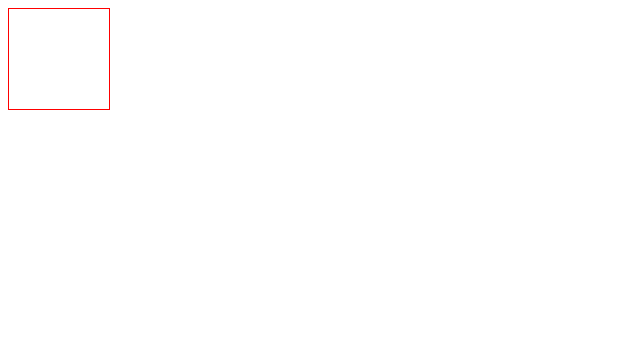
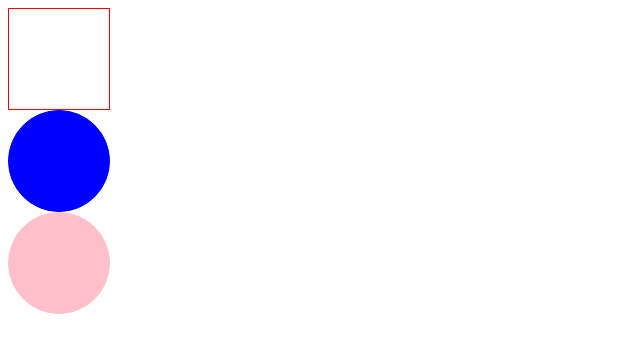
Before and after one commit to hgy921020/one-project, a plain HTML site: page index.html in a window 1280 px wide. Shown: the whole page, without its empty margins (0-640 px from the left). Drawn offline with Linux system fonts and the light colour scheme.

Commit message:
保存box3样式

```diff
--- a/index.html
+++ b/index.html
@@ -9,5 +9,7 @@
 </head>
 <body>
     <div class="box"></div>
+    <div class="box box2"></div>
+    <div class="box box3"></div>
 </body>
 </html>
--- a/style.css
+++ b/style.css
@@ -3,3 +3,15 @@
     height: 100px;
     border: 1px solid red;
 }
+.box2{
+
+    border: 1px solid blue;
+    background: blue;
+    border-radius: 50%;
+}
+.box3{
+
+    border: 1px solid pink;
+    background: pink;
+    border-radius: 50%;
+}
```
